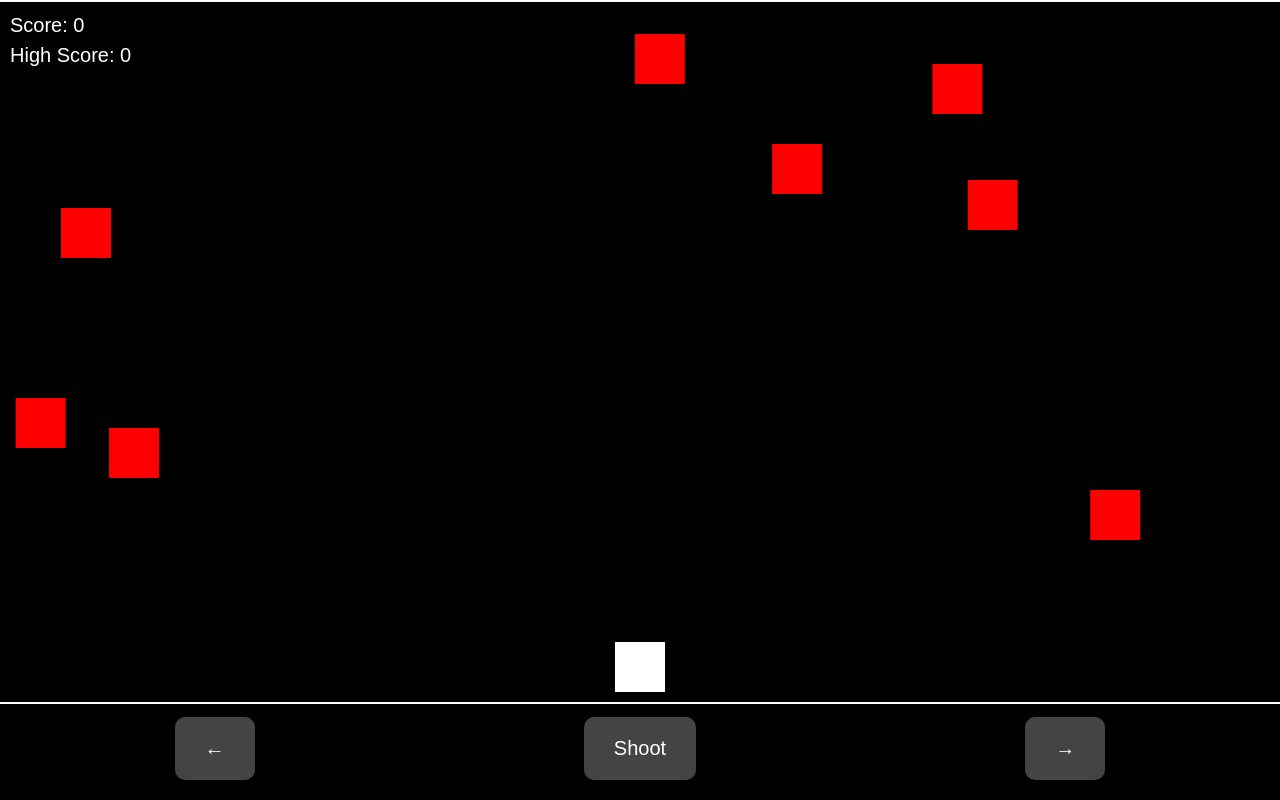
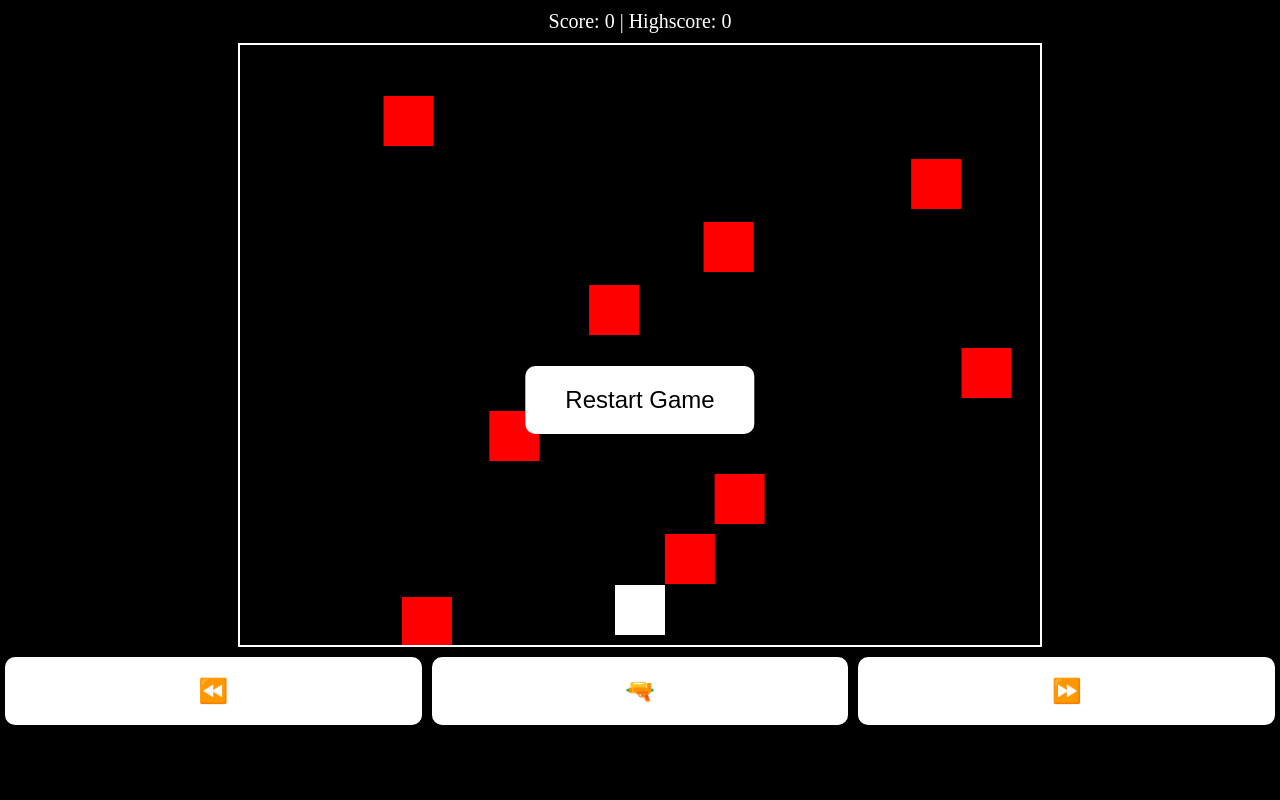
Before and after one commit to rage-001/you-, a plain HTML site: page index.html in a window 1280 px wide. Drawn offline with Linux system fonts and the light colour scheme.

Commit message:
Update index.html

```diff
--- a/index.html
+++ b/index.html
@@ -3,131 +3,137 @@
 <head>
   <meta charset="UTF-8">
   <meta name="viewport" content="width=device-width, initial-scale=1.0">
-  <title>Shooting Game - Mobile Friendly</title>
+  <title>Shooting Game</title>
   <style>
     * {
       box-sizing: border-box;
+      user-select: none;
     }
+
     body {
       margin: 0;
       background-color: #000;
+      overflow: hidden;
       display: flex;
       flex-direction: column;
       align-items: center;
     }
+
     canvas {
-      background-color: black;
-      border: 2px solid white;
-      touch-action: none;
+      border: 2px solid #fff;
+      max-width: 100%;
     }
-    .controls {
+
+    #mobileControls {
       display: flex;
       justify-content: space-around;
+      margin-top: 10px;
       width: 100%;
-      position: fixed;
-      bottom: 10px;
-      left: 0;
-      padding: 10px;
     }
-    .btn {
-      padding: 20px 30px;
+
+    .control-btn {
+      background-color: white;
+      border: none;
+      padding: 20px;
+      font-size: 24px;
+      border-radius: 10px;
+      flex: 1;
+      margin: 0 5px;
+    }
+
+    #scoreBoard {
+      color: white;
       font-size: 20px;
-      border: none;
-      border-radius: 10px;
-      background-color: #444;
-      color: white;
+      margin: 10px;
     }
-    .restart-btn {
+
+    #restartBtn {
+      display: none;
       position: absolute;
       top: 50%;
       left: 50%;
       transform: translate(-50%, -50%);
-      padding: 20px 30px;
+      padding: 20px 40px;
       font-size: 24px;
-      background-color: red;
-      color: white;
+      background-color: white;
+      color: black;
       border: none;
       border-radius: 10px;
-      display: none;
-      z-index: 2;
+      z-index: 10;
     }
   </style>
 </head>
 <body>
-  <canvas id="gameCanvas"></canvas>
-  <button class="restart-btn" id="restartBtn">Restart Game</button>
+  <div id="scoreBoard">Score: 0 | Highscore: 0</div>
+  <canvas id="gameCanvas" width="800" height="600"></canvas>
 
-  <div class="controls">
-    <button class="btn" id="leftBtn">←</button>
-    <button class="btn" id="shootBtn">Shoot</button>
-    <button class="btn" id="rightBtn">→</button>
+  <div id="mobileControls">
+    <button class="control-btn" id="leftBtn">⏪</button>
+    <button class="control-btn" id="shootBtn">🔫</button>
+    <button class="control-btn" id="rightBtn">⏩</button>
   </div>
+
+  <button id="restartBtn">Restart Game</button>
 
   <script>
     const canvas = document.getElementById('gameCanvas');
     const ctx = canvas.getContext('2d');
     const restartBtn = document.getElementById('restartBtn');
+    const scoreBoard = document.getElementById('scoreBoard');
 
-    // Resize canvas to fit screen
-    function resizeCanvas() {
-      canvas.width = window.innerWidth;
-      canvas.height = window.innerHeight - 100;
-    }
-    resizeCanvas();
-    window.addEventListener('resize', resizeCanvas);
+    let player, bullets, enemies, score, highscore, isGameOver;
+    let keys = {};
+    let canShoot = true;
+    let enemySpeed = 3;
+    const bulletSpeed = 7;
 
-    const player = {
-      width: 50,
-      height: 50,
-      color: 'white',
-      x: 0,
-      y: 0,
-      speed: 7
-    };
+    const maxSpawnRate = 3; // enemies per sec
+    const enemySpawnInterval = 1000 / maxSpawnRate;
+    let lastEnemySpawnTime = 0;
 
-    const bullets = [];
-    const enemies = [];
-    let bulletSpeed = 10;
-    let enemySpeed = 2;
-    let keys = {};
-    let score = 0;
-    let highScore = localStorage.getItem('highScore') || 0;
-    let gameOver = false;
-    let lastBulletTime = 0;
-
-    function resetGame() {
-      bullets.length = 0;
-      enemies.length = 0;
+    function initGame() {
+      player = {
+        x: canvas.width / 2 - 25,
+        y: canvas.height - 60,
+        width: 50,
+        height: 50,
+        color: 'white',
+        speed: 7
+      };
+      bullets = [];
+      enemies = [];
       score = 0;
-      enemySpeed = 2;
-      gameOver = false;
-      player.x = canvas.width / 2 - player.width / 2;
-      player.y = canvas.height - player.height - 10;
-      restartBtn.style.display = 'none';
-      gameLoop();
+      enemySpeed = 3;
+      isGameOver = false;
+      lastEnemySpawnTime = Date.now();
+      highscore = localStorage.getItem("highscore") || 0;
+      updateScore();
     }
 
-    function showGameOver() {
-      gameOver = true;
-      restartBtn.style.display = 'block';
+    function updateScore() {
+      scoreBoard.textContent = `Score: ${score} | Highscore: ${highscore}`;
     }
 
-    function updateDifficulty() {
-      enemySpeed = 2 + Math.floor(score / 100) * 3;
+    function spawnEnemy() {
+      enemies.push({
+        x: Math.random() * (canvas.width - 50),
+        y: 0,
+        width: 50,
+        height: 50,
+        color: 'red'
+      });
     }
 
     function update() {
-      if (gameOver) return;
+      if (isGameOver) return;
 
-      // Handle input
       if (keys['ArrowLeft'] || keys['left']) player.x -= player.speed;
       if (keys['ArrowRight'] || keys['right']) player.x += player.speed;
-      if (player.x < 0) player.x = 0;
-      if (player.x > canvas.width - player.width) player.x = canvas.width - player.width;
 
-      // Shoot cooldown
-      const now = Date.now();
-      if ((keys[' '] || keys['shoot']) && now - lastBulletTime > 300) {
+      player.x = Math.max(0, Math.min(canvas.width - player.width, player.x));
+
+      // Controlled shoot
+      if ((keys['Space'] || keys['shoot']) && canShoot) {
         bullets.push({
           x: player.x + player.width / 2 - 2.5,
           y: player.y,
@@ -135,83 +141,72 @@
           height: 10,
           color: 'white'
         });
-        lastBulletTime = now;
+        canShoot = false;
+        setTimeout(() => canShoot = true, 250);
       }
 
       // Update bullets
-      for (let i = bullets.length - 1; i >= 0; i--) {
-        bullets[i].y -= bulletSpeed;
-        if (bullets[i].y < 0) bullets.splice(i, 1);
-      }
+      bullets.forEach((b, i) => {
+        b.y -= bulletSpeed;
+        if (b.y < 0) bullets.splice(i, 1);
+      });
 
-      // Spawn enemies
-      if (Math.random() < 0.02) {
-        enemies.push({
-          x: Math.random() * (canvas.width - 50),
-          y: 0,
-          width: 50,
-          height: 50,
-          color: 'red'
-        });
+      // Enemy spawn rate control
+      const now = Date.now();
+      if (now - lastEnemySpawnTime >= enemySpawnInterval) {
+        spawnEnemy();
+        lastEnemySpawnTime = now;
       }
 
       // Update enemies
-      for (let i = enemies.length - 1; i >= 0; i--) {
-        enemies[i].y += enemySpeed;
+      enemies.forEach((e, i) => {
+        e.y += enemySpeed;
 
-        // Check if enemy reaches bottom
-        if (enemies[i].y + enemies[i].height >= canvas.height) {
-          showGameOver();
-          return;
+        // Game over if enemy reaches bottom
+        if (e.y + e.height >= canvas.height) {
+          gameOver();
         }
 
         // Check collision with player
-        if (isColliding(enemies[i], player)) {
-          showGameOver();
-          return;
+        if (isColliding(e, player)) {
+          gameOver();
         }
 
         // Check collision with bullets
-        for (let j = bullets.length - 1; j >= 0; j--) {
-          if (isColliding(enemies[i], bullets[j])) {
+        bullets.forEach((b, j) => {
+          if (isColliding(b, e)) {
             enemies.splice(i, 1);
             bullets.splice(j, 1);
-            score += 10;
-            if (score > highScore) {
-              highScore = score;
-              localStorage.setItem('highScore', highScore);
+            score++;
+            if (score % 100 === 0) enemySpeed += 1;
+            if (score > highscore) {
+              highscore = score;
+              localStorage.setItem("highscore", highscore);
             }
-            updateDifficulty();
-            break;
+            updateScore();
           }
-        }
-      }
+        });
+      });
     }
 
     function draw() {
       ctx.clearRect(0, 0, canvas.width, canvas.height);
-
-      // Draw player
       ctx.fillStyle = player.color;
       ctx.fillRect(player.x, player.y, player.width, player.height);
-
-      // Draw bullets
       bullets.forEach(b => {
         ctx.fillStyle = b.color;
         ctx.fillRect(b.x, b.y, b.width, b.height);
       });
-
-      // Draw enemies
       enemies.forEach(e => {
         ctx.fillStyle = e.color;
         ctx.fillRect(e.x, e.y, e.width, e.height);
       });
+    }
 
-      // Draw score
-      ctx.fillStyle = 'white';
-      ctx.font = '20px Arial';
-      ctx.fillText('Score: ' + score, 10, 30);
-      ctx.fillText('High Score: ' + highScore, 10, 60);
+    function gameLoop() {
+      update();
+      draw();
+      requestAnimationFrame(gameLoop);
     }
 
     function isColliding(a, b) {
@@ -221,30 +216,43 @@
              a.y + a.height > b.y;
     }
 
-    function gameLoop() {
-      if (!gameOver) {
-        update();
-        draw();
-        requestAnimationFrame(gameLoop);
-      }
+    function gameOver() {
+      isGameOver = true;
+      restartBtn.style.display = 'block';
     }
 
-    // Keyboard control
-    window.addEventListener('keydown', e => keys[e.key] = true);
-    window.addEventListener('keyup', e => keys[e.key] = false);
+    function resetGame() {
+      initGame();
+      restartBtn.style.display = 'none';
+    }
 
-    // Mobile buttons
+    window.addEventListener('keydown', (e) => {
+      if (e.code === 'ArrowLeft') keys['left'] = true;
+      if (e.code === 'ArrowRight') keys['right'] = true;
+      if (e.code === 'Space') keys['shoot'] = true;
+    });
+
+    window.addEventListener('keyup', (e) => {
+      if (e.code === 'ArrowLeft') keys['left'] = false;
+      if (e.code === 'ArrowRight') keys['right'] = false;
+      if (e.code === 'Space') keys['shoot'] = false;
+    });
+
+    // Mobile Controls
     document.getElementById('leftBtn').addEventListener('touchstart', () => keys['left'] = true);
     document.getElementById('leftBtn').addEventListener('touchend', () => keys['left'] = false);
+
     document.getElementById('rightBtn').addEventListener('touchstart', () => keys['right'] = true);
     document.getElementById('rightBtn').addEventListener('touchend', () => keys['right'] = false);
+
     document.getElementById('shootBtn').addEventListener('touchstart', () => keys['shoot'] = true);
     document.getElementById('shootBtn').addEventListener('touchend', () => keys['shoot'] = false);
 
     restartBtn.addEventListener('click', resetGame);
 
     // Start
-    resetGame();
+    initGame();
+    gameLoop();
   </script>
 </body>
 </html>
```
